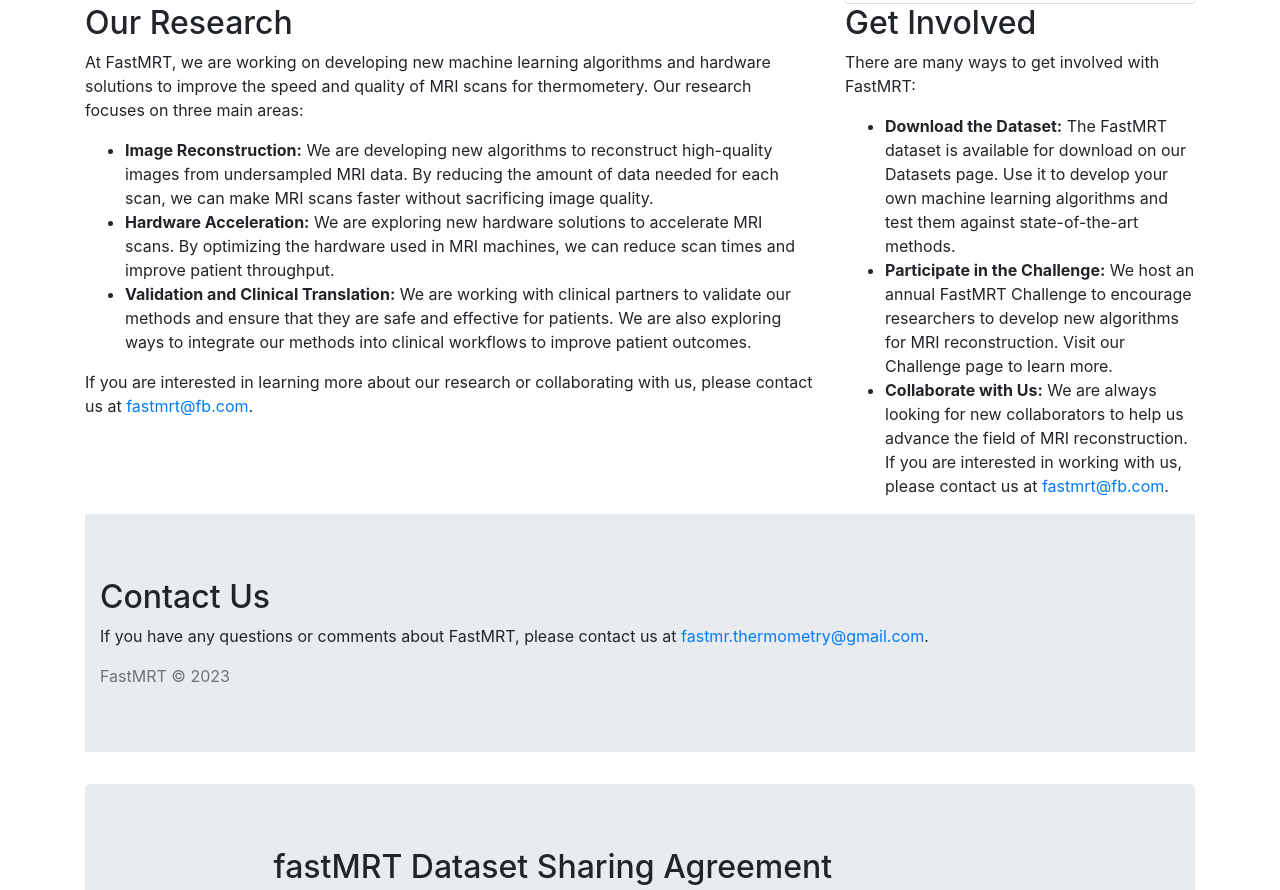
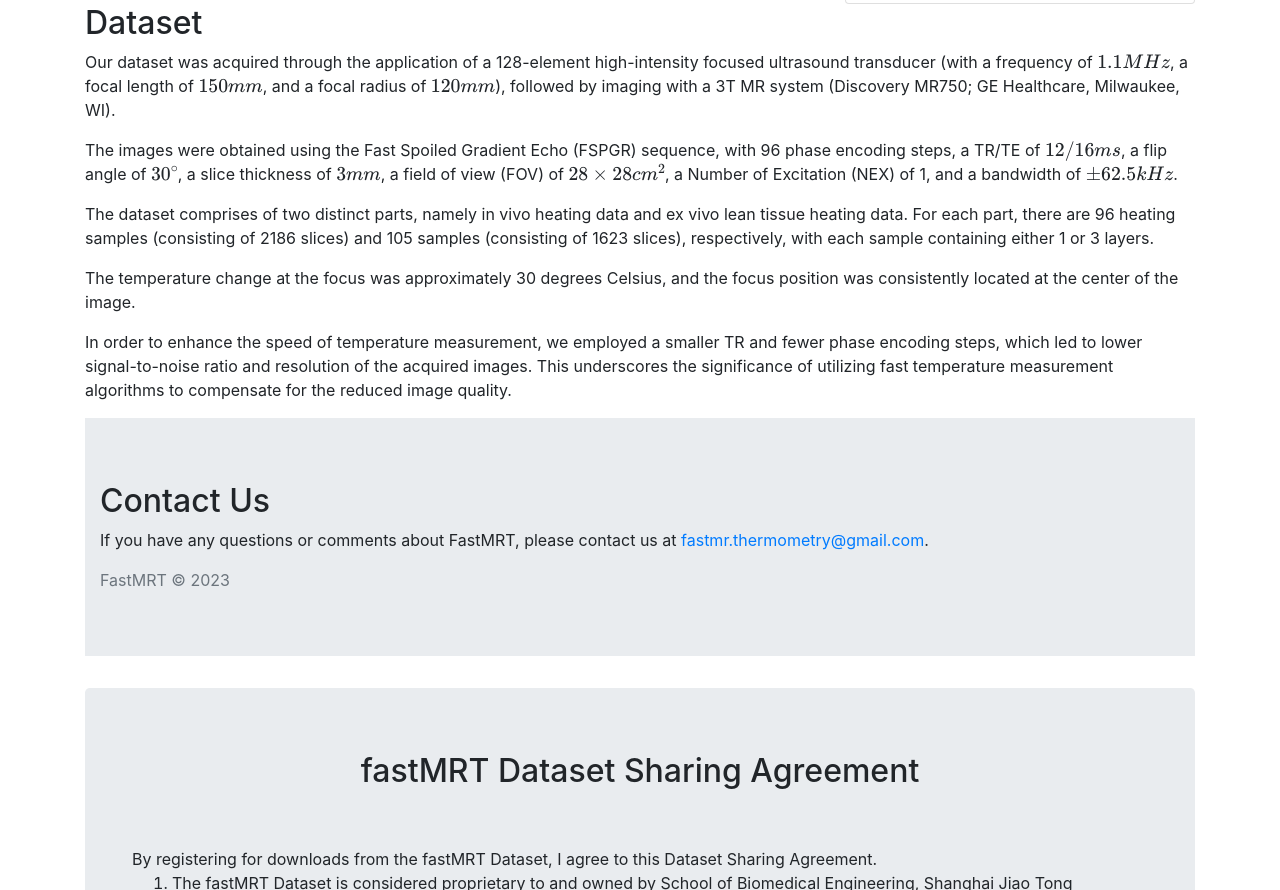
Before and after one commit to fastmrt/fastmrt.github.io, a plain HTML site: page index.html in a window 1280 px wide. Shown: the part 906-1796 px from the top of the page. Drawn offline with nearby package versions, Linux system fonts and the light colour scheme; some packages are replaced by stand-ins of ours.

Commit message:
update index.html

```diff
--- a/index.html
+++ b/index.html
@@ -7,9 +7,15 @@
   <meta http-equiv="X-UA-Compatible" content="ie=edge">
   <title>FastMRT</title>
   <!-- <script src="https://cdn.bootcdn.net/ajax/libs/jquery/3.5.1/jquery.js"></script> -->
-
+  <script src="https://cdnjs.cloudflare.com/ajax/libs/mathjax/2.7.5/MathJax.js?config=TeX-AMS_HTML" async></script>
   <script src="./js/gather.js"></script>
   <script src="./js/jquery.js"></script>
+  <script type="text/x-mathjax-config">
+    MathJax.Hub.Config({
+        tex2jax: {inlineMath: [['$', '$']]},
+        messageStyle: "none"
+    });
+  </script>
   <!-- <script src="./js/jquery.min.js"></script> -->
 
   <link rel="stylesheet" href="https://stackpath.bootstrapcdn.com/bootstrap/4.3.1/css/bootstrap.min.css"
@@ -34,24 +40,20 @@
           <a class="nav-link" href="#">About</a>
         </li>
         <li class="nav-item">
-          <a class="nav-link" href="#">Datasets</a>
-        </li>
-        <li class="nav-item">
-          <a class="nav-link" href="#">Publications</a>
+          <a class="nav-link" href="#dataset">Dataset</a>
         </li>
         <li class="nav-item">
           <a class="nav-link" href="https://github.com/minipuding/FastMRT">Github</a>
         </li>
         <li class="nav-item">
-          <a class="nav-link" href="#">Contact</a>
+          <a class="nav-link" href="#contact-us">Contact</a>
         </li>
         <li class="nav-item">
-          <a class="nav-link" href="#">Download</a>
+          <a class="nav-link" href="#download">Download</a>
         </li>
       </ul>
     </div>
   </nav>
-
   <div class="jumbotron jumbotron-fluid">
     <div class="container">
       <h1 class="display-4">FastMRT</h1>
@@ -78,13 +80,13 @@
         <ul class="list-group">
           <li class="list-group-item">
             <h5 class="mb-1">FastMRT Codes is Available</h5>
-            <small class="text-muted">June 1, 2020</small>
+            <small class="text-muted">June 1, 2023</small>
             <p>We public the github codes at <a
                 href="https://github.com/minipuding/FastMRT">https://github.com/minipuding/FastMRT</a>.</p>
           </li>
           <li class="list-group-item">
             <h5 class="mb-1">FastMRT Dataset Release</h5>
-            <small class="text-muted">May 1, 2020</small>
+            <small class="text-muted">May 1, 2023</small>
             <p>The FastMRT dataset is now available for download! Visit our Datasets page to learn more about phantom
               and ex vivo datasets.</p>
           </li>
@@ -98,44 +100,26 @@
       </div>
     </div>
     <div class="row">
-      <div class="col-md-8">
-        <h2>Our Research</h2>
-        <p>At FastMRT, we are working on developing new machine learning algorithms and hardware solutions to improve
-          the speed and quality of MRI scans for thermometery. Our research focuses on three main areas:</p>
-        <ul>
-          <li><strong>Image Reconstruction:</strong> We are developing new algorithms to reconstruct high-quality images
-            from undersampled MRI data. By reducing the amount of data needed for each scan, we can make MRI scans
-            faster without sacrificing image quality.</li>
-          <li><strong>Hardware Acceleration:</strong> We are exploring new hardware solutions to accelerate MRI scans.
-            By optimizing the hardware used in MRI machines, we can reduce scan times and improve patient throughput.
-          </li>
-          <li><strong>Validation and Clinical Translation:</strong> We are working with clinical partners to validate
-            our methods and ensure that they are safe and effective for patients. We are also exploring ways to
-            integrate our methods into clinical workflows to improve patient outcomes.</li>
-        </ul>
-        <p>If you are interested in learning more about our research or collaborating with us, please contact us at <a
-            href="mailto:fastmrt@fb.com">fastmrt@fb.com</a>.</p>
+      <div class="col-md-12">
+        <h2><a name="dataset">Dataset</a></h2>
+        <p>Our dataset was acquired through the application of a 128-element high-intensity focused ultrasound transducer (with a frequency of $1.1 MHz$, a focal length of $150 mm$,
+          and a focal radius of $120 mm$), followed by imaging with a 3T MR system (Discovery MR750; GE Healthcare, Milwaukee, WI).</p>
+        <p>The images were obtained using the Fast Spoiled Gradient Echo (FSPGR) sequence, with 96 phase encoding steps, a TR/TE of $12/16 ms$, a flip angle of $30^\circ$,
+          a slice thickness of $3mm$, a field of view (FOV) of $28\times 28 cm^2$, a Number of Excitation (NEX) of 1, and a bandwidth of $\pm62.5kHz$.</p>
+        <p>The dataset comprises of two distinct parts, namely in vivo heating data and ex vivo lean tissue heating data. For each part,
+          there are 96 heating samples (consisting of 2186 slices) and 105 samples (consisting of 1623 slices), respectively, with each sample containing either 1 or 3 layers. </p>
+        <p>The temperature change at the focus was approximately 30 degrees Celsius, and the focus position was consistently located at the center of the image.</p>
+        <p>In order to enhance the speed of temperature measurement, we employed a smaller TR and fewer phase encoding steps, which led to lower signal-to-noise ratio and resolution of the acquired images. This underscores the significance of utilizing fast temperature measurement algorithms to compensate for the reduced image quality.</p>
+
       </div>
-      <div class="col-md-4">
-        <h2>Get Involved</h2>
-        <p>There are many ways to get involved with FastMRT:</p>
-        <ul>
-          <li><strong>Download the Dataset:</strong> The FastMRT dataset is available for download on our Datasets page.
-            Use it to develop your own machine learning algorithms and test them against state-of-the-art methods.</li>
-          <li><strong>Participate in the Challenge:</strong> We host an annual FastMRT Challenge to encourage
-            researchers to develop new algorithms for MRI reconstruction. Visit our Challenge page to learn more.</li>
-          <li><strong>Collaborate with Us:</strong> We are always looking for new collaborators to help us advance the
-            field of MRI reconstruction. If you are interested in working with us, please contact us at <a
-              href="mailto:fastmrt@fb.com">fastmrt@fb.com</a>.</li>
-        </ul>
-      </div>
+
     </div>
 
     <div class="jumbotron jumbotron-fluid">
       <div class="container">
         <div class="row">
           <div class="col-md-12">
-            <h2>Contact Us</h2>
+            <h2><a name="contact-us">Contact Us</a></h2>
             <p>If you have any questions or comments about FastMRT, please contact us at <a
                 href="mailto:fastmr.thermometry@gmail.com">fastmr.thermometry@gmail.com</a>.</p>
           </div>
@@ -163,8 +147,8 @@
       <!-- <p>Footer</p> -->
       <div class="container">
         <div class="row">
-          <div class="col-sm-10">
-            <h2 class="text-center"> fastMRT Dataset Sharing Agreement </h2>
+          <div class="col-sm-12">
+            <h2 class="text-center"><a name="download"> fastMRT Dataset Sharing Agreement </a></h2>
             <br>
             <br>
             By registering for downloads from the fastMRT Dataset, I agree to
@@ -197,7 +181,7 @@
                   <li>Maintain the security and confidentiality of the fastMRT Dataset and use appropriate safeguards to prevent any unauthorized use or disclosure of the fastMRT Dataset.</li>
                 </ol>
               </li>
-              <li>I agree all publications and presentations resulting from any use of the fastMRT Dataset must cite use of the fastMRT Dataset as follows:
+              <!-- <li>I agree all publications and presentations resulting from any use of the fastMRT Dataset must cite use of the fastMRT Dataset as follows:
                 <ol type="a">
                   <li>In any published abstract, I will cite “BME-SJTU fastMRT” as the source of the data in the abstract.</li>
                   <li>In any published manuscripts using data from BME-SJTU fastMRT,
@@ -225,7 +209,7 @@
                     literature or in any form of publicity without the prior
                     written approval of BME-SJTU. </li>
                 </ol>
-              </li>
+              </li> -->
               <li>I will make no attempt to use the information in the fastMRT
                 Dataset to identify the individual subjects or to contact such
                 individuals or link the fastMRT Dataset with any other dataset.
@@ -280,16 +264,16 @@
 
     <div class="container text-center"> <br>
       <br>
-      By entering my electronic signature here, I agree to the data use
-      agreement above.<br>
+      <p style="color: red;"> <b>By entering my electronic signature here, I agree to the data use agreement above.</b></p>
       <br>
-      <br>
-      <form action="" method="post">
+      <!-- <form action="" method="post">
         <div class="input text"> <label for="name">Full Name:</label> <input id="name" name="name" required type="text" value=""> </div>
         <div class="input text"> <label for="email">Email:</label> <input id="email" name="email" required type="text" value=""> </div>
         <div class="input text"> <label for="institution">Institution:</label> <input id="institution" name="institution" required type="text" value=""> </div>
         <button type="button" onclick="submitForm()">Submit</button>
-      </form>
+      </form> -->
+      <p style="color: red;">Please send your real name, affiliation, and email with the subject "FastMRT Data Set Request" to <a href="mailto:fastmr.thermometry@gmail.com">fastmr.thermometry@gmail.com</a>.
+        We will review your application within 24 hours and send the download link to the provided email.</p>
       <br>
       <br>
       <br>
--- a/js/gather.js
+++ b/js/gather.js
@@ -2,7 +2,7 @@ function submitForm() {
     var name = $('#name').val();
     var email = $('#email').val();
     var institution = $('#institution').val();
-    var token = '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';
+    var token = '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';
     $.ajax({
       url: 'https://api.github.com/repos/fastmrt/fastmrt.github.io/dispatches',
       type: 'POST',
```
